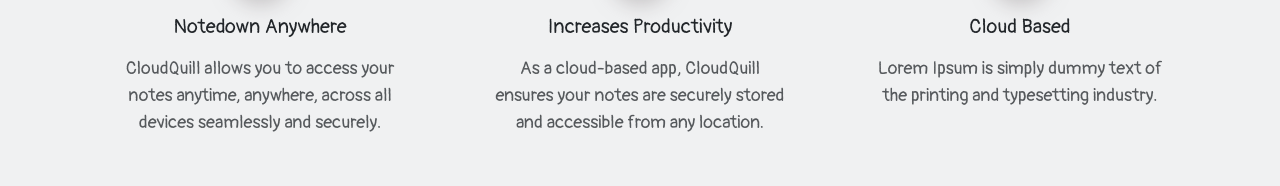
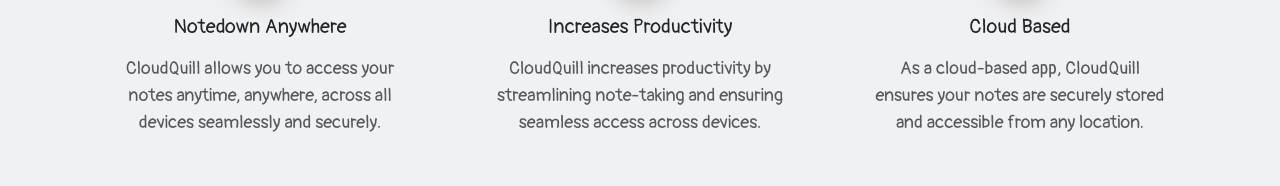
Before and after one commit to rahil-samnani/cloudquill, a React (Create React App) app: page /about in a window 1280 px wide. Shown: the part 721-907 px from the top of the page. Built offline with nearby package versions, Linux system fonts and the light colour scheme; some icons are missing; the HTML template or start-up script is replaced by a standard one.

Commit message:
Update About.js

```diff
--- a/src/components/About.js
+++ b/src/components/About.js
@@ -56,7 +56,7 @@
                     <i className="fab fa-angellist"></i>
                   </div>
                   <h5 className="text-dark text-capitalize mt-3 font-weight-bold">Increases Productivity</h5>
-                  <p className="edu_desc mb-0 mt-3 text-muted">As a cloud-based app, CloudQuill ensures your notes are securely stored and accessible from any location. </p>
+                  <p className="edu_desc mb-0 mt-3 text-muted">CloudQuill increases productivity by streamlining note-taking and ensuring seamless access across devices.</p>
                 </div>
               </div>
             </div>
@@ -68,7 +68,7 @@
                     <i className="fas fa-paper-plane"></i>
                   </div>
                   <h5 className="text-dark text-capitalize mt-3 font-weight-bold">Cloud Based </h5>
-                  <p className="edu_desc mb-0 mt-3 text-muted">Lorem Ipsum is simply dummy text of the printing and typesetting industry. </p>
+                  <p className="edu_desc mb-0 mt-3 text-muted">As a cloud-based app, CloudQuill ensures your notes are securely stored and accessible from any location. </p>
                 </div>
               </div>
             </div>
```
